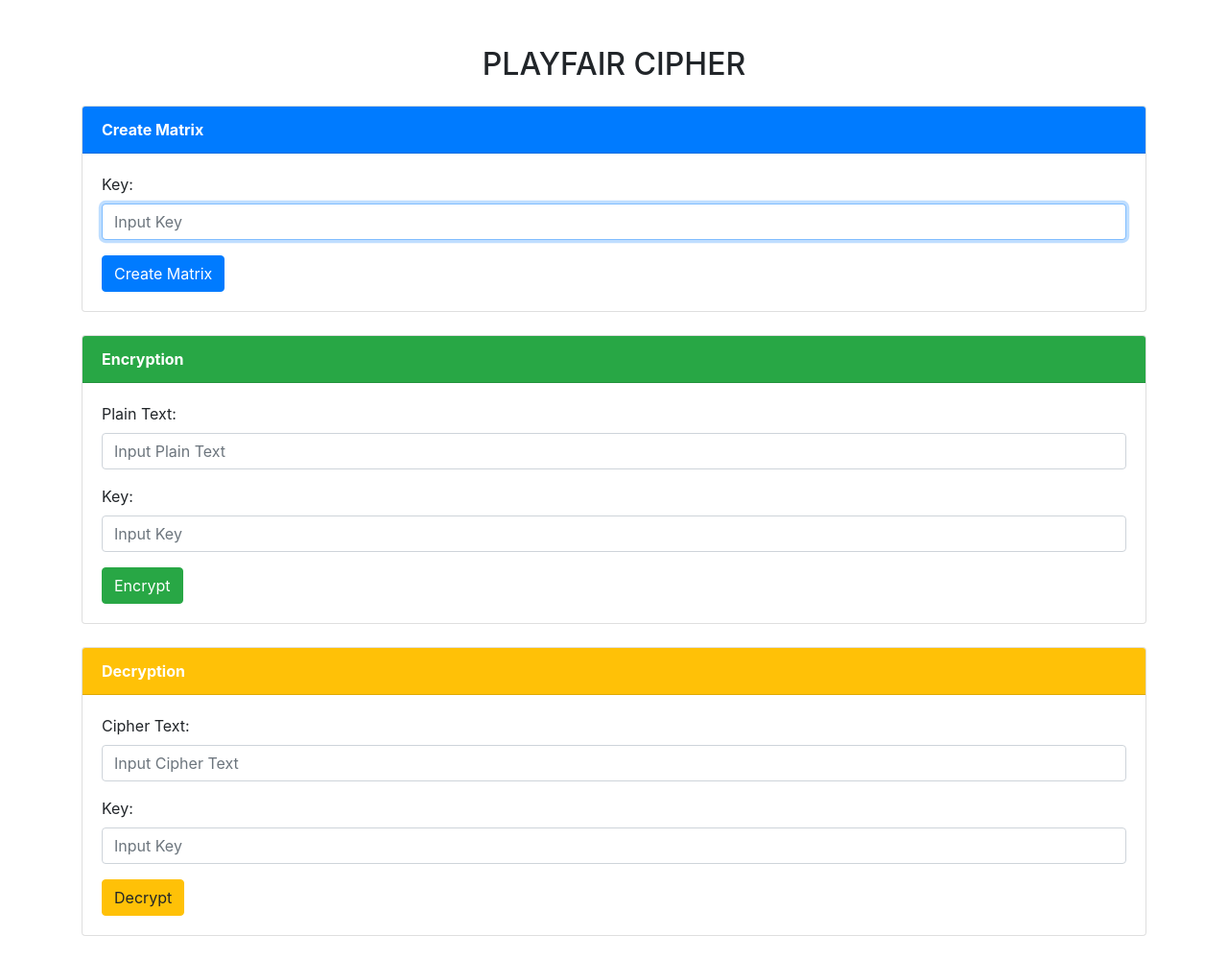
After one commit to nghipham3010/bmttnc-hutech-2280602062, a Flask app: page /playfair in a window 1280 px wide. The commit adds this page. Shown: the whole page at 96% size. Run offline with Flask 3, Linux system fonts and the light colour scheme.

Commit message:
[add] lab-02 bai tap them web vigenere ,railfence ,playfair [fix] decrypt playfair

```diff
--- a/Lab02/app.py
+++ b/Lab02/app.py
@@ -1,33 +1,114 @@
-from flask import Flask, render_template, request, json
+from flask import Flask, render_template, request
 from cipher.caesar import CaesarCipher
-
+from cipher.vigenere import VigenereCipher
+from cipher.railfence import RailFenceCipher
+from cipher.playfair import PlayfairCipher
 app = Flask(__name__)
 
-# router routes for home page
+# Home page
 @app.route("/")
 def home():
     return render_template('index.html')
 
-# router routes for caesar cypher
+# Caesar Cipher page
 @app.route("/caesar")
 def caesar():
     return render_template('caesar.html')
 
-@app.route("/encrypt", methods=['POST'])
+@app.route("/encrypt_caesar", methods=['POST'])
 def caesar_encrypt():
     text = request.form['inputPlainText']
     key = int(request.form['inputKeyPlain'])
     Caesar = CaesarCipher()
     encrypted_text = Caesar.encrypt_text(text, key)
-    return f"text: {text}<br/>key: {key}<br/>encrypted text: {encrypted_text}"
+    return f"<h3>Caesar Encryption</h3>Text: {text}<br/>Key: {key}<br/>Encrypted Text: {encrypted_text}<br/><a href='/caesar'>Back</a>"
 
-@app.route("/decrypt", methods=['POST'])
+@app.route("/decrypt_caesar", methods=['POST'])
 def caesar_decrypt():
     text = request.form['inputCipherText']
     key = int(request.form['inputKeyCipher'])
     Caesar = CaesarCipher()
     decrypted_text = Caesar.decrypt_text(text, key)
-    return f"text: {text}<br/>key: {key}<br/>decrypted text: {decrypted_text}"
+    return f"<h3>Caesar Decryption</h3>Text: {text}<br/>Key: {key}<br/>Decrypted Text: {decrypted_text}<br/><a href='/caesar'>Back</a>"
+
+# Vigenere Cipher page
+@app.route("/vigenere")
+def vigenere():
+    return render_template('vigenere.html')
+
+@app.route("/encrypt_vigenere", methods=['POST'])
+def vigenere_encrypt():
+    text = request.form['inputPlainText']
+    key = request.form['inputKeyPlain']
+    Vigenere = VigenereCipher()
+    encrypted_text = Vigenere.vigenere_encrypt(text, key)
+    return f"<h3>Vigenère Encryption</h3>Text: {text}<br/>Key: {key}<br/>Encrypted Text: {encrypted_text}<br/><a href='/vigenere'>Back</a>"
+
+@app.route("/decrypt_vigenere", methods=['POST'])
+def vigenere_decrypt():
+    text = request.form['inputCipherText']
+    key = request.form['inputKeyCipher']
+    Vigenere = VigenereCipher()
+    decrypted_text = Vigenere.vigenere_decrypt(text, key)
+    return f"<h3>Vigenère Decryption</h3>Text: {text}<br/>Key: {key}<br/>Decrypted Text: {decrypted_text}<br/><a href='/vigenere'>Back</a>"
+
+@app.route("/railfence")
+def railfence():
+    return render_template('railfence.html')
+@app.route("/encrypt_railfence", methods=['POST'])
+def railfence_encrypt():
+    text = request.form['inputPlainText']
+    key = int(request.form['inputKeyPlain'])
+    RailFence = RailFenceCipher()
+    encrypted_text = RailFence.rail_fence_encrypt(text, key)
+    return f"<h3>Rail Fence Encryption</h3>Text: {text}<br/>Key: {key}<br/>Encrypted Text: {encrypted_text}<br/><a href='/railfence'>Back</a>"
+@app.route("/decrypt_railfence", methods=['POST'])
+def railfence_decrypt():
+    text = request.form['inputCipherText']
+    key = int(request.form['inputKeyCipher'])
+    RailFence = RailFenceCipher()
+    decrypted_text = RailFence.rail_fence_decrypt(text, key)
+    return f"<h3>Rail Fence Decryption</h3>Text: {text}<br/>Key: {key}<br/>Decrypted Text: {decrypted_text}<br/><a href='/railfence'>Back</a>"
+
+@app.route("/playfair")
+def playfair():
+    return render_template('playfair.html')
+@app.route("/encrypt_playfair", methods=["POST"])
+def playfair_encrypt():
+    text = request.form['inputPlainText']
+    key = request.form['inputKeyPlain']
+    Playfair = PlayfairCipher()
+    matrix = Playfair.create_playfair_matrix(key)   # Tạo matrix từ key
+    encrypted_text = Playfair.playfair_encrypt(text, matrix)
+    # Trả về trang kết quả, bạn có thể render template hoặc trả html đơn giản
+    return f"<h3>Playfair Encryption</h3>Plain Text: {text}<br>Key: {key}<br>Encrypted Text: {encrypted_text}<br><a href='/playfair'>Back</a>"
+
+
+
+    return render_template('playfair.html', encrypted_text=encrypted_text, input_text=text, input_key=key)
+    return f"<h3>Playfair Encryption</h3>Text: {text}<br/>Key: {key}<br/>Encrypted Text: {encrypted_text}<br/><a href='/playfair'>Back</a>"
+@app.route("/create_matrix", methods=['POST'])
+def create_playfair_matrix():
+    key = request.form['inputKey']
+    Playfair = PlayfairCipher()
+    matrix = Playfair.create_playfair_matrix(key)
+    # Trả về html hiển thị matrix
+    matrix_html = "<h3>Playfair Matrix</h3><table border='1'>"
+    for row in matrix:
+        matrix_html += "<tr>" + "".join(f"<td>{letter}</td>" for letter in row) + "</tr>"
+    matrix_html += "</table><br><a href='/playfair'>Back</a>"
+    return matrix_html
+
+
+@app.route("/decrypt_playfair", methods=['POST'])
+def playfair_decrypt():
+    text = request.form['inputCipherText']
+    key = request.form['inputKeyCipher']
+    Playfair = PlayfairCipher()
+    matrix = Playfair.create_playfair_matrix(key)  # Tạo matrix từ key
+    decrypted_text = Playfair.playfair_decrypt(text, matrix)
+    return f"<h3>Playfair Decryption</h3>Cipher Text: {text}<br>Key: {key}<br>Decrypted Text: {decrypted_text}<br><a href='/playfair'>Back</a>"
+
 
 if __name__ == "__main__":
     app.run(host="0.0.0.0", port=5050, debug=True)
--- a/Lab02/templates/index.html
+++ b/Lab02/templates/index.html
@@ -10,7 +10,9 @@
         <h4 style="font-weight: bold; text-align: center;">BÁO MẬT THÔNG TIN NÂNG CAO</h4>
         <ul style="margin-top: 30px;">
             <li><a href="/caesar">Caesar Cipher</a></li>
-            <li><a href="/rsa">RSA Cipher</a></li>
+            <li><a href="/vigenere">Vigenere Cipher</a></li>
+            <li><a href="/railfence">Rail Fence Cipher</a></li>
+            <li><a href="/playfair">Playfair Cipher</a></li>
         </ul>
     </div>
 </body>
--- /dev/null
+++ b/Lab02/templates/playfair.html
@@ -0,0 +1,93 @@
+<!DOCTYPE html>
+<html lang="en">
+<head>
+    <meta charset="UTF-8">
+    <title>Playfair Cipher</title>
+    <link href="https://cdn.jsdelivr.net/npm/bootstrap@4.6.2/dist/css/bootstrap.min.css" rel="stylesheet">
+</head>
+<body>
+    <div class="container mt-5">
+        <h2 class="text-center mb-4">PLAYFAIR CIPHER</h2>
+
+        <!-- CREATE MATRIX -->
+        <div class="card mb-4">
+            <div class="card-header bg-primary text-white font-weight-bold">
+                Create Matrix
+            </div>
+            <div class="card-body">
+                <form method="POST" action="/create_matrix">
+                    <div class="form-group">
+                        <label for="inputKey">Key:</label>
+                        <input type="text" class="form-control" name="inputKey" placeholder="Input Key" required autofocus>
+                    </div>
+                    <button type="submit" class="btn btn-primary">Create Matrix</button>
+                </form>
+            </div>
+        </div>
+
+        <!-- DISPLAY MATRIX -->
+        {% if matrix %}
+        <div class="card mb-4">
+            <div class="card-header bg-info text-white font-weight-bold">
+                Matrix
+            </div>
+            <div class="card-body">
+                <table class="table table-bordered text-center w-50 mx-auto">
+                    {% for row in matrix %}
+                        <tr>
+                            {% for char in row %}
+                                <td>{{ char }}</td>
+                            {% endfor %}
+                        </tr>
+                    {% endfor %}
+                </table>
+            </div>
+        </div>
+        {% endif %}
+
+        <!-- ENCRYPTION -->
+        <div class="card mb-4">
+            <div class="card-header bg-success text-white font-weight-bold">
+                Encryption
+            </div>
+            <div class="card-body">
+                <form method="POST" action="/encrypt_playfair">
+                    <div class="form-group">
+                        <label for="inputPlainText">Plain Text:</label>
+                        <input type="text" class="form-control" name="inputPlainText" placeholder="Input Plain Text" required>
+                    </div>
+                    <div class="form-group">
+                        <label for="inputKeyPlain">Key:</label>
+                        <input type="text" class="form-control" name="inputKeyPlain" placeholder="Input Key" required>
+                    </div>
+                    <button type="submit" class="btn btn-success">Encrypt</button>
+                </form>
+            </div>
+        </div>
+
+        <!-- DECRYPTION -->
+        <div class="card mb-4">
+            <div class="card-header bg-warning text-white font-weight-bold">
+                Decryption
+            </div>
+            <div class="card-body">
+                <form method="POST" action="/decrypt_playfair">
+                    <div class="form-group">
+                        <label for="inputCipherText">Cipher Text:</label>
+                        <input type="text" class="form-control" name="inputCipherText" placeholder="Input Cipher Text" required>
+                    </div>
+                    <div class="form-group">
+                        <label for="inputKeyCipher">Key:</label>
+                        <input type="text" class="form-control" name="inputKeyCipher" placeholder="Input Key" required>
+                    </div>
+                    <button type="submit" class="btn btn-warning">Decrypt</button>
+                </form>
+            </div>
+        </div>
+    </div>
+
+    <!-- Bootstrap JS -->
+    <script src="https://code.jquery.com/jquery-3.5.1.slim.min.js"></script>
+    <script src="https://cdn.jsdelivr.net/npm/bootstrap@4.6.2/dist/js/bootstrap.bundle.min.js"></script>
+</body>
+</html>
```
Also changed, not shown: Lab02/cipher/playfair/playfair_cipher.py (+3 -15 lines), Lab02/templates/railfence.html (added, +58 -0 lines), Lab02/templates/vigenere.html (added, +57 -0 lines).
